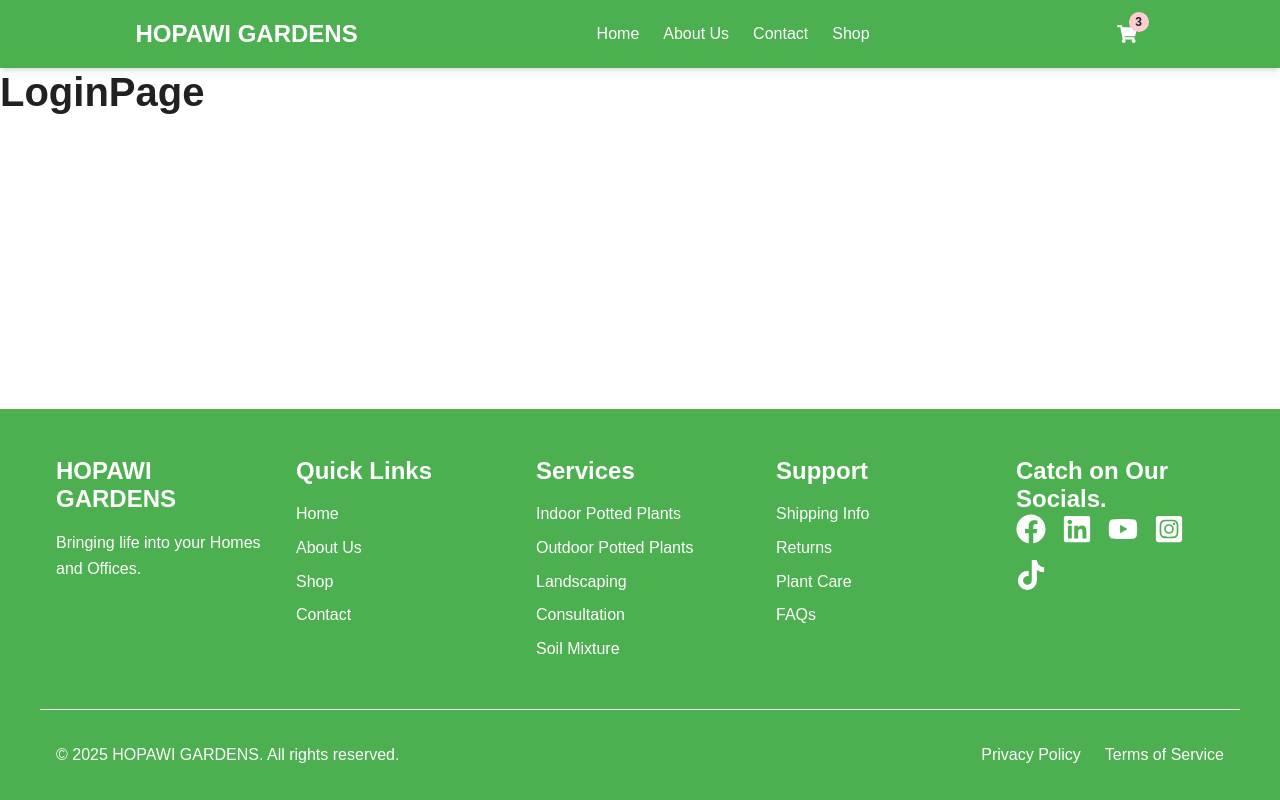
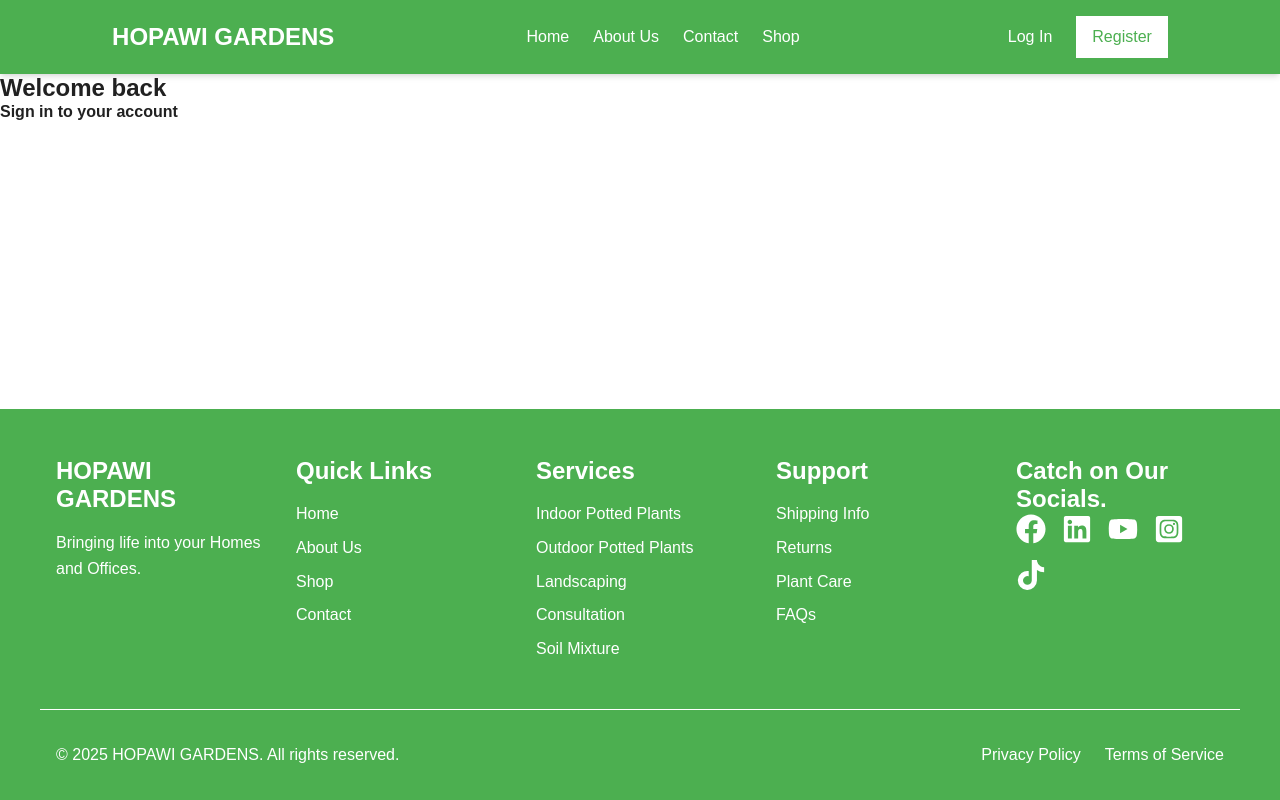
Before and after one commit to MacKibe/hopawiGarden, a React (Vite) app in the folder client/: page /login in a window 1280 px wide. Built offline with nearby package versions, Linux system fonts and the light colour scheme.

Commit message:
Installed Zustand and created the authStore

```diff
--- a/client/src/components/common/Header.tsx
+++ b/client/src/components/common/Header.tsx
@@ -2,8 +2,12 @@ import { useState } from 'react';
 import { Link } from "react-router";
 import { FaShoppingCart, FaTimes } from "react-icons/fa";
 import { motion, AnimatePresence } from "framer-motion";
+import useAuthStore from '../../store/useAuthStore';
 
 const Header = () => {
+
+    const {user, login, logout, isAuthenticated} = useAuthStore();
+
     const [cartOpen, setCartOpen] = useState(false);
     const [cartItems, setCartItems] = useState([
         // Sample cart items - in a real app these would come from state management
@@ -44,7 +48,11 @@ const Header = () => {
                     </ul>
                 </nav>
                 {/* Cart Section */}
-                <div className="relative">
+                <div className="relative flex gap-2 align-middle items-center">
+                    {
+                        isAuthenticated ?
+                        <>
+                            <h4 className='h-10 w-10 flex items-center justify-center bg-[var(--primary)] text-[var(--background)] rounded-full'>{user.charAt(0)}</h4>
                             <motion.button className="p-2 rounded-full hover:bg-[var(--secondary)] hover:text-[var(--background)] transition relative"
                                 onClick={toggleCart} whileHover={{ scale: 1.1 }} whileTap={{ scale: 0.9 }}>
                                 <span className="sr-only">Cart</span>
@@ -55,6 +63,13 @@ const Header = () => {
                                     </motion.span>
                                 )}
                             </motion.button>
+                        </> :
+                        <>
+                            <button onClick={login} className='btn'>Log In</button>
+                            {/* <Link to="/login">LogIn</Link> */}
+                            <Link to="/register" className='btn btn-accent'>Register</Link>
+                        </>
+                    }
                 </div>
             </header>
 
--- a/client/src/index.css
+++ b/client/src/index.css
@@ -76,8 +76,8 @@ section {
 }
 
 .btn-accent {
-  background-color: var(--accent);
-  color: var(--text);
+  background-color: var(--primary);
+  color: var(--background);
 }
 
 .btn-accent:hover {
--- a/client/src/pages/auth/LoginPage.tsx
+++ b/client/src/pages/auth/LoginPage.tsx
@@ -1,7 +1,8 @@
 const LoginPage = () => {
     return(
         <div>
-            <h2>LoginPage</h2>
+            <h3>Welcome back</h3>
+            <h4>Sign in to your account</h4>
         </div>
     )
 }
--- /dev/null
+++ b/client/src/store/useAuthStore.ts
@@ -0,0 +1,11 @@
+// src/store/useAuthStore.ts
+import { create } from 'zustand'
+
+const useAuthStore = create((set) => ({
+  user: null,
+  isAuthenticated: false,
+  login: (user) => set({ user: "Kibe", isAuthenticated: true }),
+  logout: () => set({ user: null, isAuthenticated: false }),
+}))
+
+export default useAuthStore
```
Lines whose indentation alone changed are shown as unchanged.
